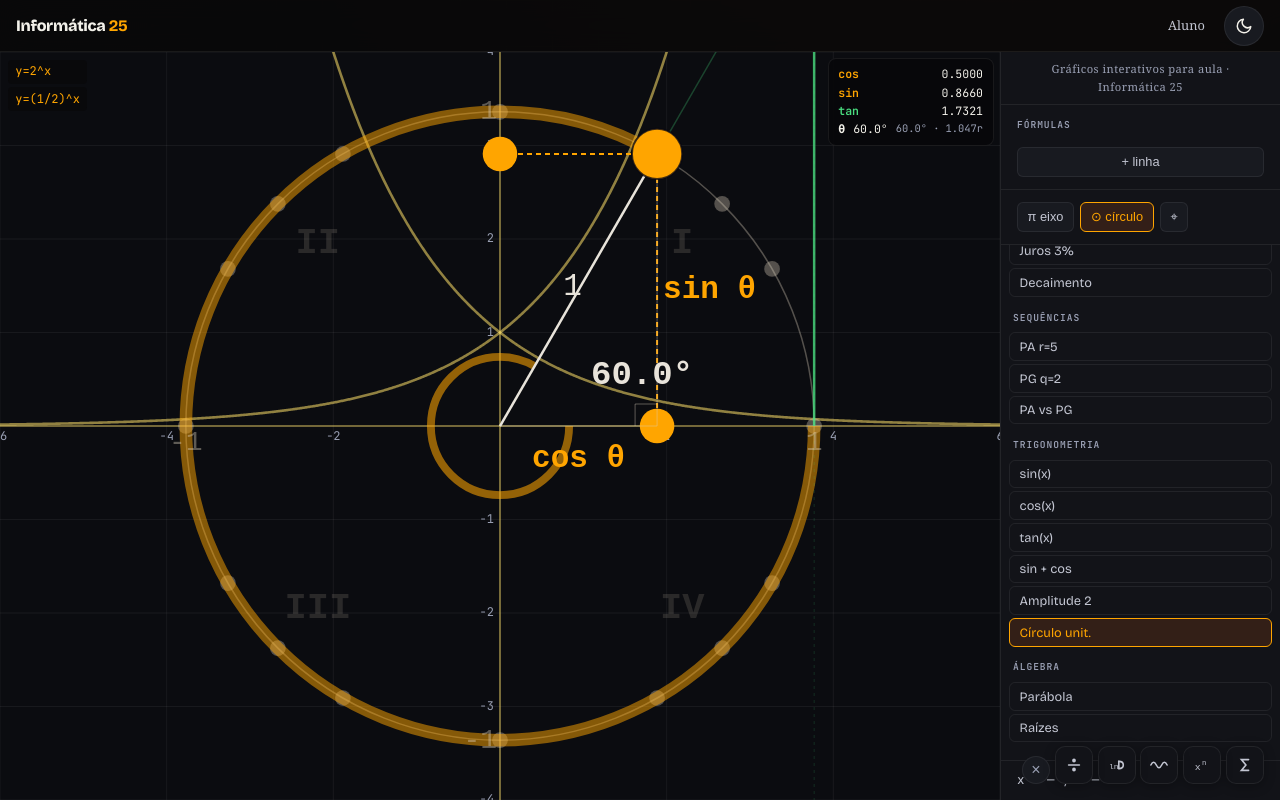
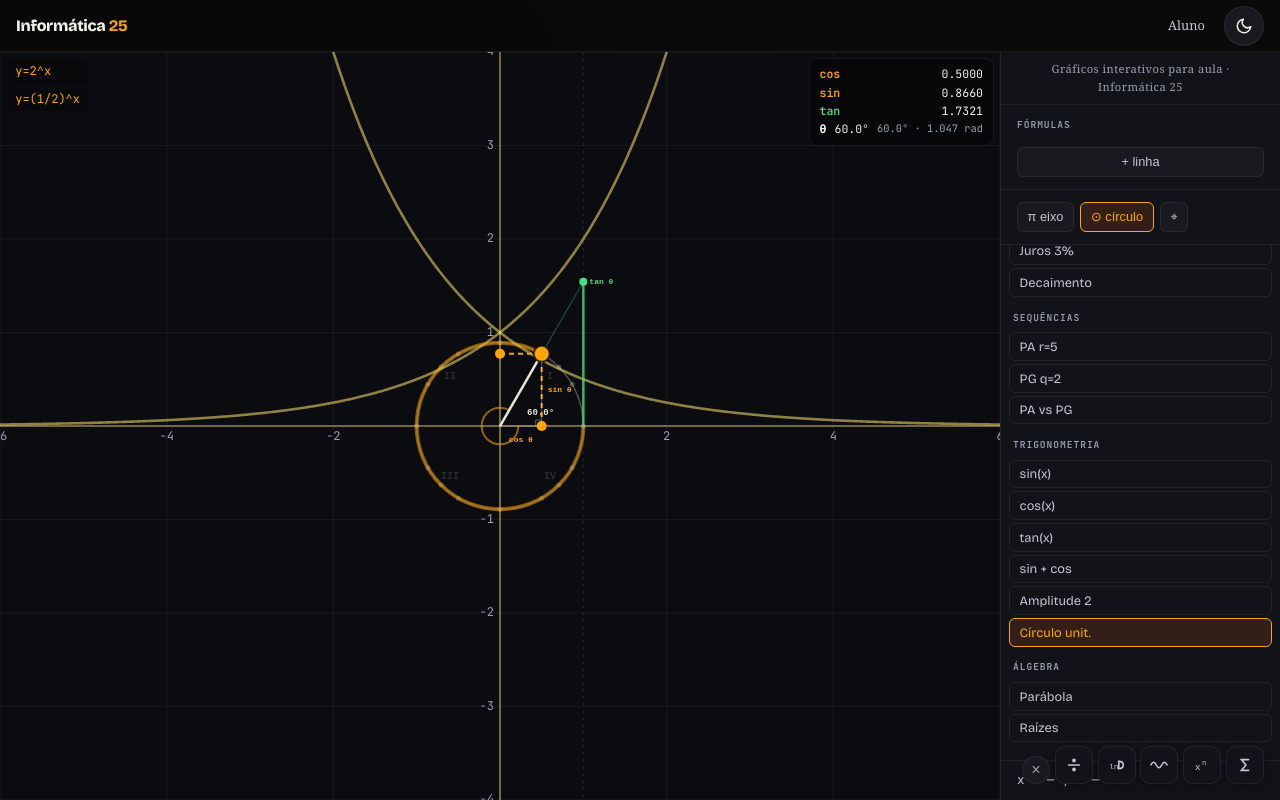
Before and after one commit to AsafeTork/Infor25-IFPA-Braganca-Matematica, a plain HTML site: page professor.html in a window 1280 px wide. Both pictures are taken after a click on the button "Círculo unit.". Drawn offline with nearby package versions, Linux system fonts and the light colour scheme.

Commit message:
✅ Círculo: ângulo do centro real, auto-zoom escala igual X/Y, sin/cos corretos no eixo

```diff
--- a/components/unitCircle.js
+++ b/components/unitCircle.js
@@ -1,8 +1,4 @@
-/* components/unitCircle.js
-   Dois modos:
-   A) standalone(canvas, infoEl)         — desenha com coord próprio
-   B) overlay(canvas, infoEl, getView)   — alinha ao plano cartesiano do Plot
-*/
+/* components/unitCircle.js — alinhado ao plano cartesiano do plot */
 
 const NOTABLE = [
   { a:0,            label:"0",     sin:"0",    cos:"1",    tan:"0"    },
@@ -31,263 +27,216 @@ function trySnap(t) {
   return null;
 }
 
-function cssVar(v) {
+function css(v) {
   return getComputedStyle(document.documentElement).getPropertyValue(v).trim();
 }
 
 export class UnitCircle {
-  /**
-   * @param {HTMLCanvasElement} canvas
-   * @param {HTMLElement|null} infoEl
-   * @param {()=>{xmin,xmax,ymin,ymax,W,H}|null} getView
-   *   Se fornecido, usa o sistema de coordenadas do Plot (modo overlay alinhado)
-   */
-  constructor(canvas, infoEl, getView = null) {
+  constructor(canvas, infoEl) {
     this.cv      = canvas;
     this.ctx     = canvas.getContext("2d");
     this.info    = infoEl;
-    this.getView = getView;   // null = modo standalone
     this.theta   = Math.PI / 3;
     this.snapped = null;
     this._raf    = null;
-    this._prev   = null;
-    this._W = 0; this._H = 0; this._dpr = 1;
-    this._syncSize();
+    // Layout — preenchido por draw(layout)
+    this._cx = 0; this._cy = 0; this._r = 100;
     this._bind();
-    this.draw();
-    new ResizeObserver(() => { this._syncSize(); this._sched(); }).observe(canvas);
   }
 
-  _syncSize() {
-    const dpr = window.devicePixelRatio || 1;
-    const W = this.cv.clientWidth;
-    const H = this.cv.clientHeight;
-    if (this.cv.width  !== Math.round(W*dpr) ||
-        this.cv.height !== Math.round(H*dpr)) {
-      this.cv.width  = Math.round(W * dpr);
-      this.cv.height = Math.round(H * dpr);
-      this._W = W; this._H = H; this._dpr = dpr;
-    }
-  }
-
-  _sched() {
-    if (this._raf) return;
-    this._raf = requestAnimationFrame(() => {
-      this._raf = null;
-      this.draw();
-      this._updateInfo();
-    });
-  }
-
-  /* Ângulo de um evento relativo ao centro do canvas/plano */
+  /* ── Ângulo a partir do CENTRO REAL do círculo ── */
   _evAngle(e) {
     const rect = this.cv.getBoundingClientRect();
     const pt   = e.touches ? e.touches[0] : e;
-    const cx   = rect.left + rect.width  / 2;
-    const cy   = rect.top  + rect.height / 2;
-
-    // Em modo overlay, o centro é a origem do plano cartesiano
-    if (this.getView) {
-      const v = this.getView();
-      const pxPerUnit = rect.width / (v.xmax - v.xmin);
-      const ox = rect.left + (-v.xmin) * pxPerUnit;  // x=0 em pixels
-      const oy = rect.top  + (v.ymax)  * pxPerUnit;  // y=0 em pixels (invertido)
-      return Math.atan2(-(pt.clientY - oy), pt.clientX - ox);
-    }
-    return Math.atan2(-(pt.clientY - cy), pt.clientX - cx);
+    // Posição em pixels lógicos dentro do canvas
+    const px   = (pt.clientX - rect.left);
+    const py   = (pt.clientY - rect.top);
+    // Escalar para coordenadas do canvas (pode ter DPR)
+    const scaleX = this.cv.clientWidth  > 0 ? 1 : 1;
+    const scaleY = this.cv.clientHeight > 0 ? 1 : 1;
+    // Ângulo em relação ao centro real do círculo (não ao centro do canvas)
+    const dx = px * scaleX - this._cx;
+    const dy = -(py * scaleY - this._cy); // flip Y: math coords
+    return Math.atan2(dy, dx);
   }
 
   _bind() {
     const cv = this.cv;
     cv.style.touchAction = "none";
+    let prev = null;
 
     cv.addEventListener("pointerdown", e => {
       e.preventDefault();
       cv.setPointerCapture(e.pointerId);
-      this._prev = this._evAngle(e);
+      prev = this._evAngle(e);
     });
 
     cv.addEventListener("pointermove", e => {
       if (!cv.hasPointerCapture(e.pointerId)) return;
       e.preventDefault();
       const cur = this._evAngle(e);
-      let delta = cur - this._prev;
+      let delta = cur - prev;
       if (delta >  Math.PI) delta -= 2*Math.PI;
       if (delta < -Math.PI) delta += 2*Math.PI;
       this.theta += delta;
-      this._prev = cur;
+      prev = cur;
 
       const sn = trySnap(this.theta);
       if (sn) {
         const turns = Math.round(this.theta / (2*Math.PI));
-        const target = turns * 2*Math.PI + sn.a;
-        if (Math.abs(target - this.theta) < 0.15) this.theta = target;
+        const snapped = turns * 2*Math.PI + sn.a;
+        if (Math.abs(snapped - this.theta) < 0.15) {
+          this.theta = snapped;
+        }
       }
       this.snapped = sn;
-      this._sched();
+
+      if (!this._raf) {
+        this._raf = requestAnimationFrame(() => {
+          this._raf = null;
+          this.draw({ cx: this._cx, cy: this._cy, r: this._r });
+          this._updateInfo();
+        });
+      }
     });
 
     cv.addEventListener("pointerup",     e => cv.releasePointerCapture(e.pointerId));
     cv.addEventListener("pointercancel", e => cv.releasePointerCapture(e.pointerId));
   }
 
-  /* Retorna {cx, cy, r} no espaço CSS (antes do DPR) */
-  _geometry() {
-    const W = this._W, H = this._H;
-    if (this.getView) {
-      // Modo overlay: usar a mesma transformação do Plot
-      const v = this.getView();
-      const scaleX = W / (v.xmax - v.xmin);
-      const scaleY = H / (v.ymax - v.ymin);
-      const cx = (-v.xmin) * scaleX;
-      const cy = (v.ymax)  * scaleY;
-      const r  = scaleX;  // 1 unidade em pixels
-      return { cx, cy, r };
+  draw(layout) {
+    const ctx = this.ctx;
+    const dpr = window.devicePixelRatio || 1;
+    const W   = this.cv.width  / dpr;
+    const H   = this.cv.height / dpr;
+
+    // Guardar layout para o drag
+    if (layout) {
+      this._cx = layout.cx;
+      this._cy = layout.cy;
+      this._r  = layout.r;
     }
-    // Modo standalone: centrar na canvas
-    const M = Math.max(28, Math.min(W, H) * 0.08);
-    const r = Math.min(W, H) / 2 - M;
-    return { cx: W/2, cy: H/2, r };
-  }
-
-  draw() {
-    const cv = this.cv, ctx = this.ctx;
-    const dpr = this._dpr || (window.devicePixelRatio || 1);
-    const W   = cv.width  / dpr;
-    const H   = cv.height / dpr;
+    const cx = this._cx, cy = this._cy, r = this._r;
 
     ctx.save();
     ctx.scale(dpr, dpr);
     ctx.clearRect(0, 0, W, H);
+    if (r < 10) { ctx.restore(); return; }
 
     const dark   = document.documentElement.getAttribute("data-theme") !== "light";
-    const fg     = dark ? "#e8e3da"              : "#1a1a2e";
-    const fgMut  = dark ? "rgba(220,210,190,.4)" : "rgba(60,60,80,.35)";
-    const accent = cssVar("--accent")   || "#ffa500";
-    const acc2   = cssVar("--accent-2") || "#ffd23f";
+    const fg     = dark ? "#e8e3da"               : "#1a1a2e";
+    const fgMut  = dark ? "rgba(220,210,190,.4)"  : "rgba(60,60,80,.35)";
+    const accent = css("--accent")   || "#ffa500";
+    const acc2   = css("--accent-2") || "#ffd23f";
     const green  = dark ? "#4ade80"  : "#16a34a";
-
-    const { cx, cy, r } = this._geometry();
-    if (r < 10) { ctx.restore(); return; }
 
     const t   = this.theta;
     const tN  = ((t % (2*Math.PI)) + 2*Math.PI) % (2*Math.PI);
     const cos = Math.cos(t), sin = Math.sin(t);
-    const px  = cx + r*cos, py = cy - r*sin;
+    const px  = cx + r * cos;
+    const py  = cy - r * sin; // Y invertido
 
     /* ── Círculo ── */
     ctx.strokeStyle = dark ? "rgba(220,210,190,.35)" : "rgba(60,60,80,.3)";
     ctx.lineWidth = 1.5;
     ctx.beginPath(); ctx.arc(cx, cy, r, 0, 2*Math.PI); ctx.stroke();
 
+    /* ── Rótulos dos quadrantes ── */
+    const ql = r * 0.6;
+    ctx.font = `bold ${~~(r*.13)}px monospace`;
+    ctx.fillStyle = dark ? "rgba(220,210,190,.16)" : "rgba(60,60,80,.12)";
+    ctx.textAlign = "center"; ctx.textBaseline = "middle";
+    for (const [l,sx,sy] of [["I",1,1],["II",-1,1],["III",-1,-1],["IV",1,-1]])
+      ctx.fillText(l, cx+sx*ql, cy-sy*ql);
+
     /* ── Pontos notáveis ── */
-    ctx.fillStyle = dark ? "rgba(220,210,190,.35)" : "rgba(60,60,80,.35)";
+    ctx.fillStyle = dark ? "rgba(220,210,190,.3)" : "rgba(60,60,80,.3)";
     for (const n of NOTABLE) {
       ctx.beginPath();
-      ctx.arc(cx + r*Math.cos(n.a), cy - r*Math.sin(n.a), Math.max(2, r*0.025), 0, 2*Math.PI);
+      ctx.arc(cx + r*Math.cos(n.a), cy - r*Math.sin(n.a), 2.5, 0, 2*Math.PI);
       ctx.fill();
     }
 
-    /* ── Rótulos de quadrante (só modo standalone) ── */
-    if (!this.getView) {
-      const ql = r*.58;
-      ctx.font = `bold ${~~(r*.12)}px monospace`;
-      ctx.fillStyle = dark ? "rgba(220,210,190,.15)" : "rgba(60,60,80,.12)";
-      ctx.textAlign = "center"; ctx.textBaseline = "middle";
-      for (const [l,sx,sy] of [["I",1,1],["II",-1,1],["III",-1,-1],["IV",1,-1]])
-        ctx.fillText(l, cx+sx*ql, cy-sy*ql);
-    }
-
     /* ── Arco percorrido ── */
-    ctx.strokeStyle = accent+"80"; ctx.lineWidth = Math.max(2, r*0.04);
+    ctx.strokeStyle = accent+"80"; ctx.lineWidth = 4;
     ctx.beginPath(); ctx.arc(cx, cy, r, 0, -tN, false); ctx.stroke();
-    ctx.strokeStyle = accent+"90"; ctx.lineWidth = Math.max(1.5, r*0.025);
+    ctx.strokeStyle = accent+"90"; ctx.lineWidth = 2;
     ctx.beginPath(); ctx.arc(cx, cy, r*.22, 0, -tN, false); ctx.stroke();
 
-    /* ── Tangente ── */
-    if (Math.abs(cos) > 0.07) {
-      const tan = sin/cos;
-      const tx  = cx + r;
-      const ty  = cy - r*tan;
+    /* ── Tangente (linha vertical em x=1) ── */
+    const showTan = Math.abs(cos) > 0.07;
+    if (showTan) {
+      const tan = sin / cos;
+      const tx  = cx + r;          // x=1 em pixels
+      const ty  = cy - r * tan;    // y=tan em pixels
       ctx.strokeStyle = green+"28"; ctx.lineWidth = 1; ctx.setLineDash([3,4]);
-      ctx.beginPath(); ctx.moveTo(tx, -9999); ctx.lineTo(tx, 9999); ctx.stroke();
+      ctx.beginPath(); ctx.moveTo(tx, 0); ctx.lineTo(tx, H); ctx.stroke();
       ctx.setLineDash([]);
       ctx.strokeStyle = green+"cc"; ctx.lineWidth = 2.5;
       ctx.beginPath(); ctx.moveTo(tx, cy); ctx.lineTo(tx, ty); ctx.stroke();
       ctx.strokeStyle = green+"44"; ctx.lineWidth = 1.5;
       ctx.beginPath(); ctx.moveTo(cx, cy); ctx.lineTo(tx, ty); ctx.stroke();
       ctx.fillStyle = green;
-      ctx.beginPath(); ctx.arc(tx, ty, Math.max(3, r*0.04), 0, 2*Math.PI); ctx.fill();
+      ctx.beginPath(); ctx.arc(tx, ty, 4, 0, 2*Math.PI); ctx.fill();
       if (ty > 4 && ty < H-4) {
-        ctx.font = `bold ${~~Math.max(10,r*.1)}px monospace`;
+        ctx.font = `bold ${~~(r*.1)}px monospace`;
         ctx.fillStyle = green; ctx.textAlign = "left"; ctx.textBaseline = "middle";
         ctx.fillText("tan θ", tx+6, ty);
       }
     }
     ctx.setLineDash([]);
 
-    /* ── Projeções ── */
+    /* ── Projeções tracejadas ── */
     ctx.strokeStyle = accent;  ctx.lineWidth = 2; ctx.setLineDash([5,4]);
-    ctx.beginPath(); ctx.moveTo(cx, py); ctx.lineTo(px, py); ctx.stroke();
+    ctx.beginPath(); ctx.moveTo(cx, py); ctx.lineTo(px, py); ctx.stroke(); // cos
     ctx.strokeStyle = acc2;    ctx.lineWidth = 2; ctx.setLineDash([5,4]);
-    ctx.beginPath(); ctx.moveTo(px, cy); ctx.lineTo(px, py); ctx.stroke();
+    ctx.beginPath(); ctx.moveTo(px, cy); ctx.lineTo(px, py); ctx.stroke(); // sin
     ctx.setLineDash([]);
 
     /* ── Pontos nos eixos ── */
     ctx.fillStyle = accent;
-    ctx.beginPath(); ctx.arc(px, cy, Math.max(4,r*0.055), 0, 2*Math.PI); ctx.fill();
+    ctx.beginPath(); ctx.arc(px, cy, 5, 0, 2*Math.PI); ctx.fill(); // cos no eixo X
     ctx.fillStyle = acc2;
-    ctx.beginPath(); ctx.arc(cx, py, Math.max(4,r*0.055), 0, 2*Math.PI); ctx.fill();
+    ctx.beginPath(); ctx.arc(cx, py, 5, 0, 2*Math.PI); ctx.fill(); // sin no eixo Y
 
     /* ── Triângulo retângulo ── */
     ctx.strokeStyle = fgMut; ctx.lineWidth = 1;
     ctx.beginPath(); ctx.moveTo(cx, cy); ctx.lineTo(px, cy); ctx.stroke();
     ctx.beginPath(); ctx.moveTo(px, cy); ctx.lineTo(px, py); ctx.stroke();
     if (Math.abs(cos) > 0.06 && Math.abs(sin) > 0.06) {
-      const s = Math.max(5, r*0.07), sx = Math.sign(cos)*s, sy = Math.sign(sin)*s;
+      const s = 6, sx2 = Math.sign(cos)*s, sy2 = Math.sign(sin)*s;
       ctx.beginPath();
-      ctx.moveTo(px-sx, cy); ctx.lineTo(px-sx, cy-sy); ctx.lineTo(px, cy-sy);
+      ctx.moveTo(px-sx2, cy); ctx.lineTo(px-sx2, cy-sy2); ctx.lineTo(px, cy-sy2);
       ctx.stroke();
     }
 
     /* ── Raio ── */
     ctx.strokeStyle = fg; ctx.lineWidth = 2.5;
     ctx.beginPath(); ctx.moveTo(cx, cy); ctx.lineTo(px, py); ctx.stroke();
-    const fs = Math.max(10, ~~(r*.1));
-    ctx.fillStyle = fg; ctx.font = `${fs}px monospace`;
-    ctx.textAlign = "center"; ctx.textBaseline = "middle";
-    ctx.fillText("1", (cx+px)/2 - 7*sin, (cy+py)/2 - 7*cos);
 
-    /* ── Labels cos/sin ── */
+    /* ── Labels cos θ / sin θ ── */
+    const fs = ~~(r*.1);
     ctx.font = `bold ${fs}px monospace`;
     ctx.fillStyle = accent; ctx.textAlign = "center";
-    ctx.fillText("cos θ", (cx+px)/2, cy+(sin>=0?fs+2:-(fs+2)));
+    ctx.fillText("cos θ", (cx+px)/2, cy+(sin>=0?14:-11));
     ctx.fillStyle = acc2;
     ctx.textAlign = cos>=0?"left":"right"; ctx.textBaseline = "middle";
     ctx.fillText("sin θ", px+(cos>=0?6:-6), (cy+py)/2);
 
-    /* ── Ticks ±1 ── */
-    ctx.fillStyle = fgMut; ctx.font = `${~~Math.max(9,r*.09)}px monospace`;
-    ctx.textAlign = "center"; ctx.textBaseline = "top";
-    ctx.fillText("1", cx+r, cy+3); ctx.fillText("-1", cx-r, cy+3);
-    ctx.textAlign = "right"; ctx.textBaseline = "middle";
-    ctx.fillText("1", cx-3, cy-r); ctx.fillText("-1", cx-3, cy+r);
-
-    /* ── Ponto ── */
-    const pr = Math.max(6, r*0.08);
+    /* ── Ponto principal ── */
     ctx.fillStyle = this.snapped ? acc2 : accent;
-    ctx.beginPath(); ctx.arc(px, py, pr, 0, 2*Math.PI); ctx.fill();
+    ctx.beginPath(); ctx.arc(px, py, 8, 0, 2*Math.PI); ctx.fill();
     ctx.strokeStyle = dark ? "rgba(8,8,20,.75)" : "rgba(255,255,255,.75)";
     ctx.lineWidth = 2; ctx.stroke();
 
-    /* ── Label do ângulo ── */
+    /* ── Label do ângulo (junto ao arco pequeno) ── */
     const la = tN/2, lr = r*.32;
     ctx.fillStyle = fg;
-    ctx.font = `bold ${~~Math.max(11,r*.11)}px monospace`;
+    ctx.font = `bold ${~~(r*.115)}px monospace`;
     ctx.textAlign = "left"; ctx.textBaseline = "middle";
-    const turns = Math.round(t/(2*Math.PI)*10)/10;
+    const turns = (t / (2*Math.PI)).toFixed(1);
     let lbl = this.snapped ? this.snapped.label : `${(tN*180/Math.PI).toFixed(1)}°`;
-    if (Math.abs(t) > 2*Math.PI + 0.2) lbl += ` ×${turns.toFixed(1)}`;
+    if (Math.abs(t) > 2*Math.PI + 0.2) lbl += ` ×${turns}`;
     ctx.fillText(lbl, cx + lr*Math.cos(la)+4, cy - lr*Math.sin(la));
 
     ctx.restore();
@@ -318,7 +267,7 @@ export class UnitCircle {
       <div class="uc-row">
         <span class="uc-k">θ</span>
         <span class="uc-exact">${n?n.label:(tN*180/Math.PI).toFixed(1)+"°"}</span>
-        <span class="uc-dec">${(t*180/Math.PI).toFixed(1)}° · ${t.toFixed(3)}r</span>
+        <span class="uc-dec">${(t*180/Math.PI).toFixed(1)}° · ${t.toFixed(3)} rad</span>
       </div>
       ${Math.abs(t)>2*Math.PI+.2?`<div class="uc-snap">↻ ${(t/(2*Math.PI)).toFixed(2)} voltas</div>`:""}
       ${n?'<div class="uc-snap">⊙ notável</div>':""}`;
--- a/professor.html
+++ b/professor.html
@@ -171,33 +171,50 @@ const ucVals    = document.getElementById("uc-vals");
 let uc = null;
 
 function getPlotLayout() {
-  // Sync UC canvas size with plot canvas
-  ucCanvas.style.width  = canvas.style.width  || canvas.clientWidth  + "px";
-  ucCanvas.style.height = canvas.style.height || canvas.clientHeight + "px";
+  // Sync UC canvas to same physical size as plot canvas
   const dpr = window.devicePixelRatio || 1;
   const W = canvas.clientWidth, H = canvas.clientHeight;
-  ucCanvas.width  = Math.round(W * dpr);
-  ucCanvas.height = Math.round(H * dpr);
-  // Pass plot's coordinate system so circle aligns with cartesian plane
+  if (ucCanvas.width !== Math.round(W*dpr) || ucCanvas.height !== Math.round(H*dpr)) {
+    ucCanvas.width  = Math.round(W * dpr);
+    ucCanvas.height = Math.round(H * dpr);
+    ucCanvas.style.width  = W + "px";
+    ucCanvas.style.height = H + "px";
+  }
+  // Pixel position of origin and 1 unit — using plot coordinate functions
   return {
-    cx: plot.X(0),   // pixel x of mathematical origin
-    cy: plot.Y(0),   // pixel y of mathematical origin
-    r:  plot.X(1) - plot.X(0),  // 1 unit in pixels
+    cx: plot.X(0),
+    cy: plot.Y(0),
+    r:  plot.X(1) - plot.X(0),   // 1 unit in X pixels
   };
+}
+
+function autoZoomForCircle() {
+  // Set view so X and Y have equal px/unit, circle fills nicely
+  const W = canvas.clientWidth, H = canvas.clientHeight;
+  const ratio = W / H;
+  const yRange = 3.2;              // -1.6 to 1.6 — mostra o círculo com margem
+  const xRange = yRange * ratio;   // escala igual em X e Y
+  plot.setView({
+    xmin: -xRange/2, xmax: xRange/2,
+    ymin: -yRange/2, ymax: yRange/2
+  });
 }
 
 function redrawCircle() {
   if (!uc || !circleActive) return;
-  const layout = getPlotLayout();
-  uc.draw(layout);
+  uc.draw(getPlotLayout());
 }
 
 function showCircle(active) {
   ucOverlay.classList.toggle("active", active);
   if (active) {
+    autoZoomForCircle();   // zoom automático com escala igual
     if (!uc) uc = new UnitCircle(ucCanvas, ucVals);
-    redrawCircle();
-    uc._updateInfo();
+    // Pequeno delay para o plot terminar de redesenhar
+    requestAnimationFrame(() => {
+      redrawCircle();
+      uc._updateInfo();
+    });
   }
 }
 
```
